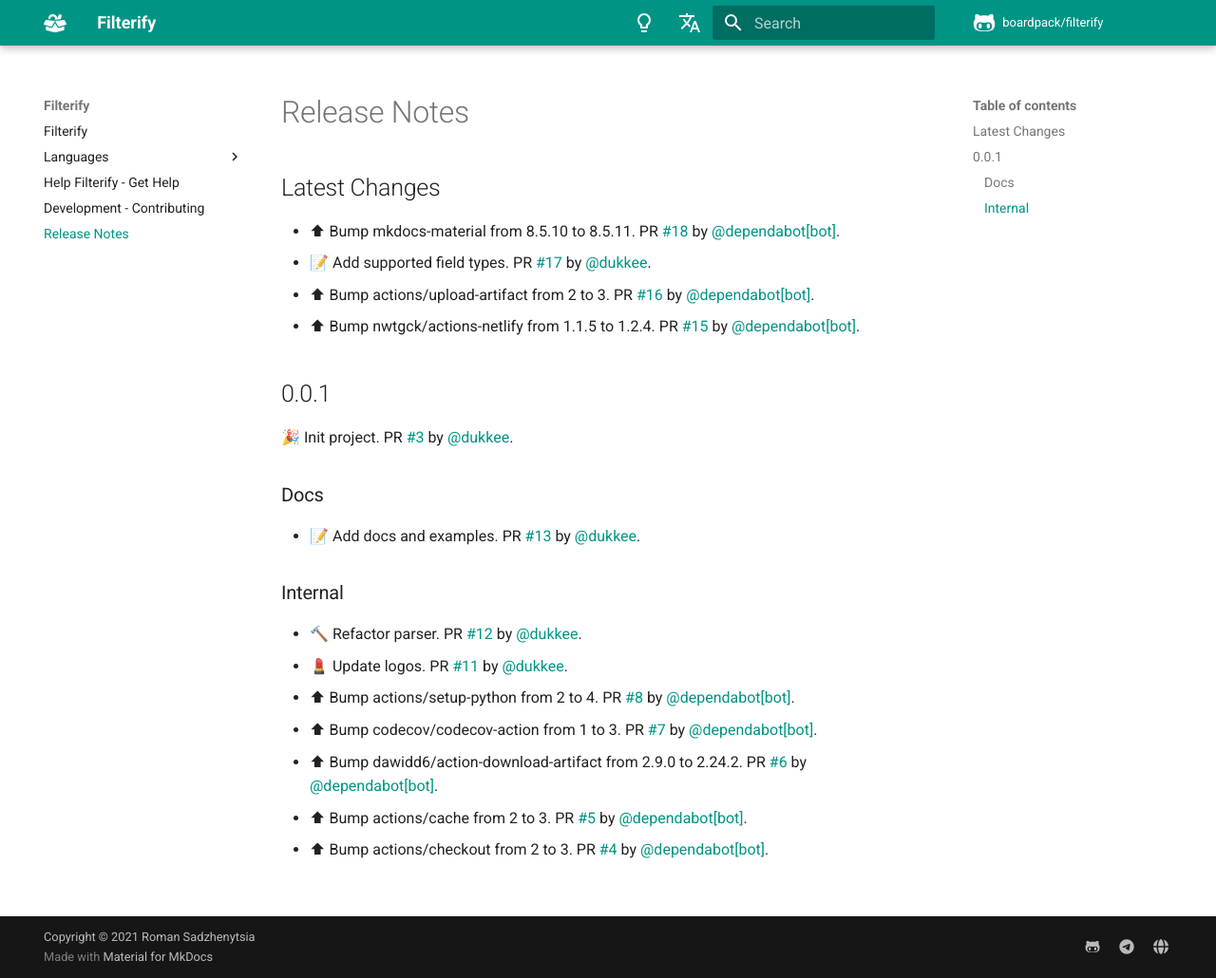
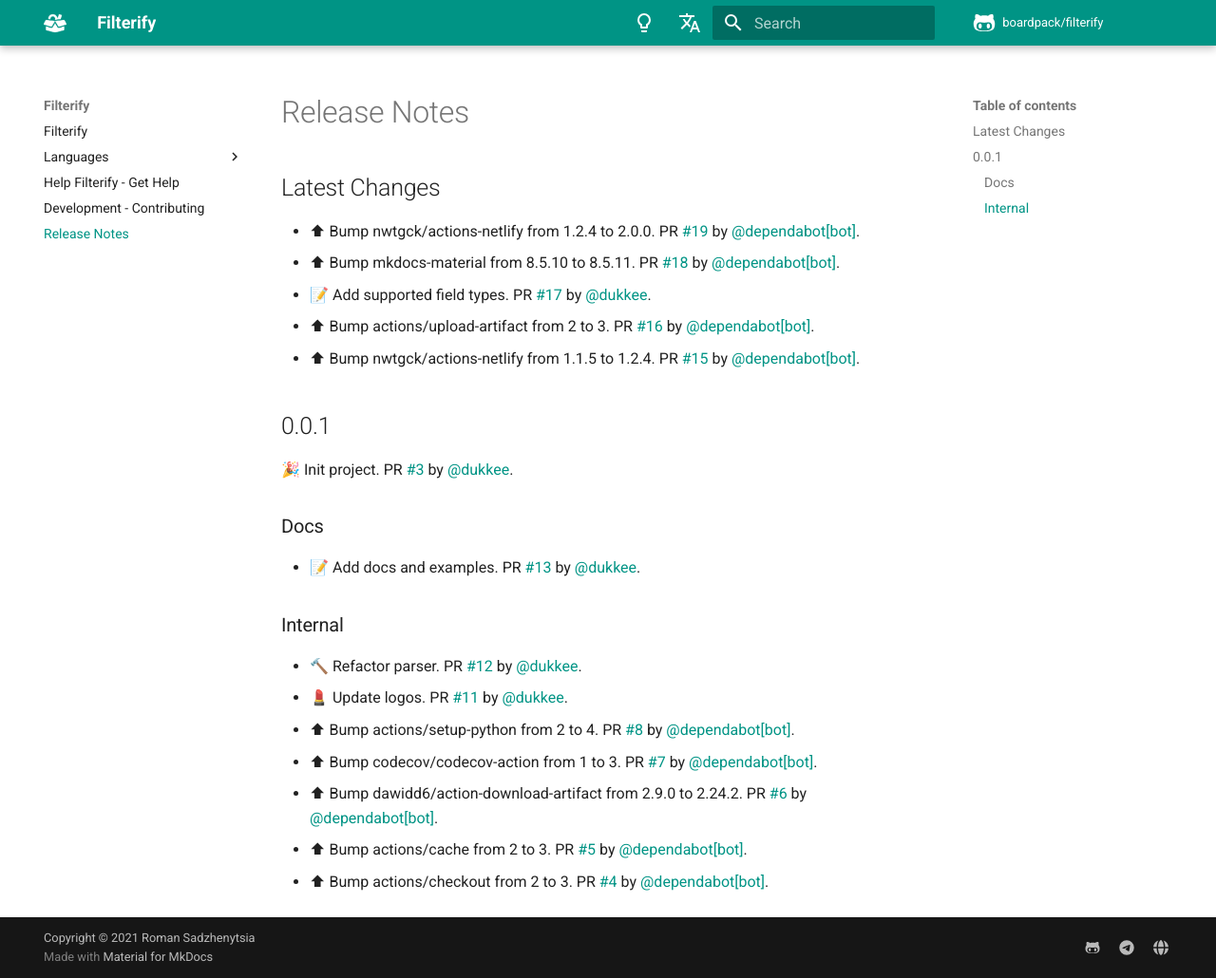
Before and after one commit to boardpack/filterify, an MkDocs documentation site: the page built from docs/en/docs/release-notes.md, in a window 1280 px wide and 1030 px high. Shown: the whole window at 95% size. Built offline with MkDocs 1.6.1 and Material for MkDocs 9.7.7, drawn with Linux system fonts in a browser that asks for light colours; comment, search, counter and statistics services are not loaded.

Commit message:
📝 Update release notes

```diff
--- a/docs/en/docs/release-notes.md
+++ b/docs/en/docs/release-notes.md
@@ -2,6 +2,7 @@
 
 ## Latest Changes
 
+* ⬆ Bump nwtgck/actions-netlify from 1.2.4 to 2.0.0. PR [#19](https://github.com/boardpack/filterify/pull/19) by [@dependabot[bot]](https://github.com/apps/dependabot).
 * ⬆ Bump mkdocs-material from 8.5.10 to 8.5.11. PR [#18](https://github.com/boardpack/filterify/pull/18) by [@dependabot[bot]](https://github.com/apps/dependabot).
 * 📝 Add supported field types. PR [#17](https://github.com/boardpack/filterify/pull/17) by [@dukkee](https://github.com/dukkee).
 * ⬆ Bump actions/upload-artifact from 2 to 3. PR [#16](https://github.com/boardpack/filterify/pull/16) by [@dependabot[bot]](https://github.com/apps/dependabot).
```
